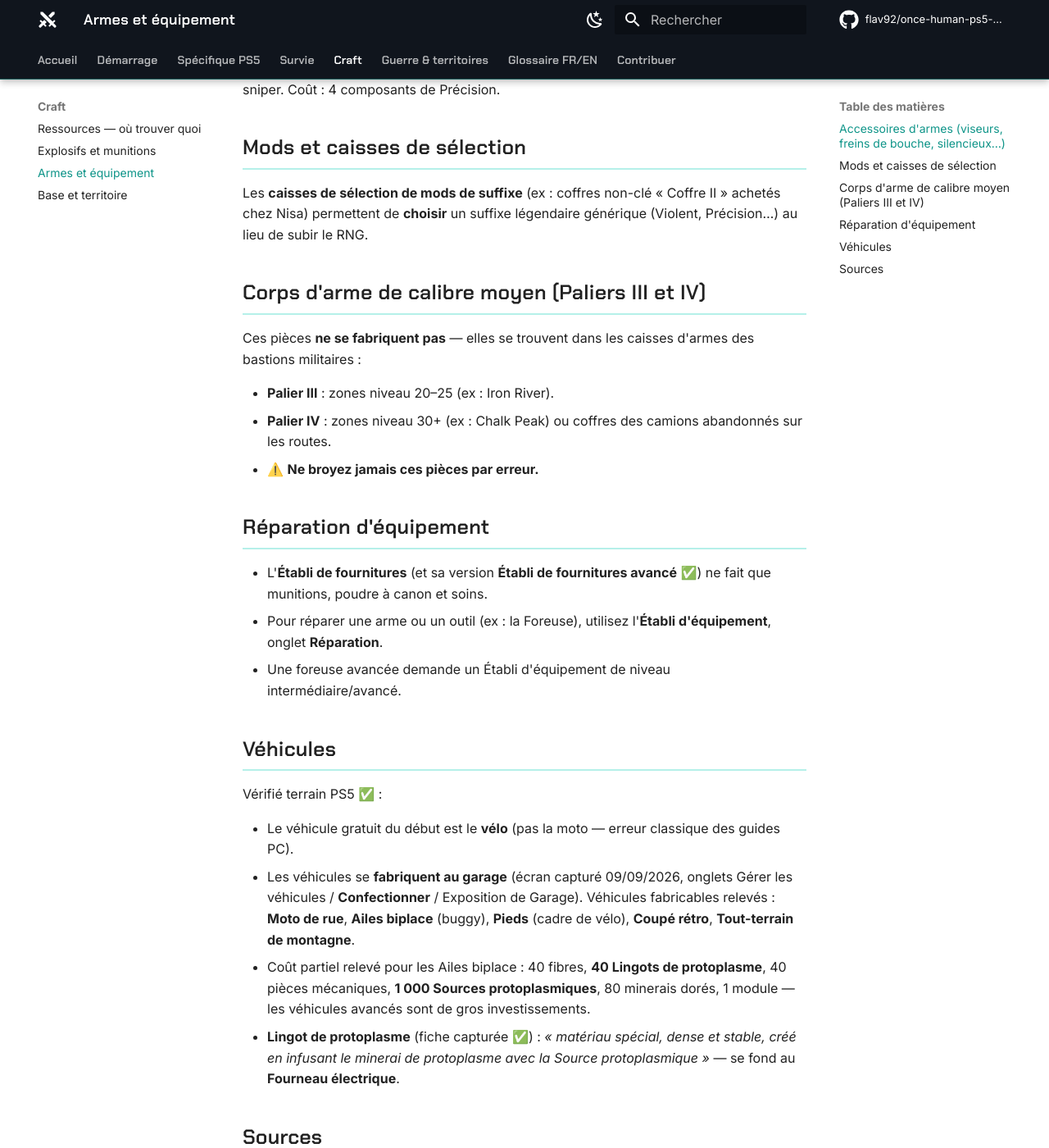
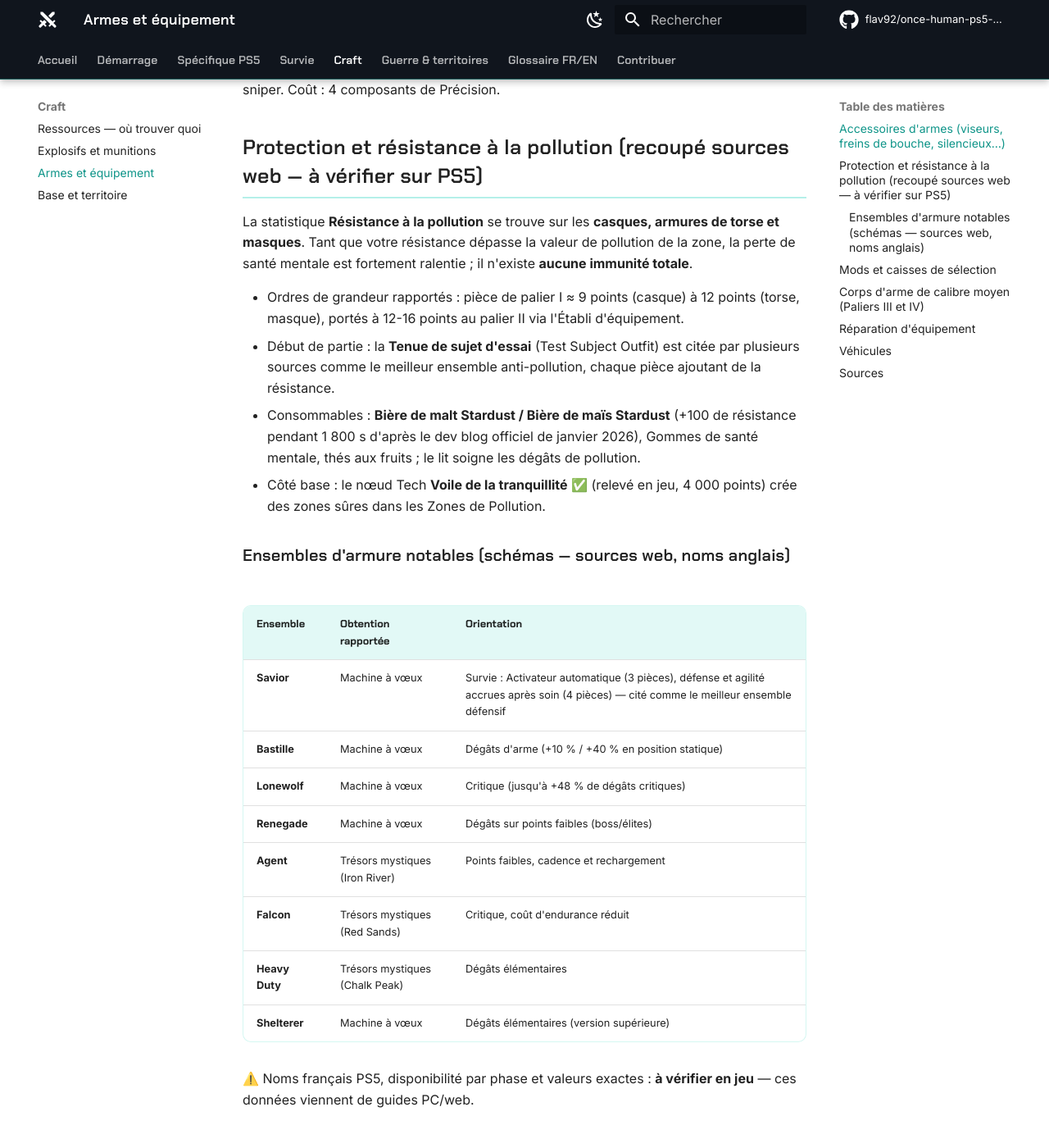
Before and after one commit to flav92/once-human-ps5-wiki, an MkDocs documentation site: the page built from docs/jeu/armes-equipement.md, in a window 1280 px wide and 1400 px high, scrolled down 750 px. Shown: the whole window at 82% size. Built offline with MkDocs 1.6.1 and Material for MkDocs 9.7.7, drawn with Linux system fonts in a browser that asks for light colours; comment, search, counter and statistics services are not loaded.

Commit message:
Protection et résistance à la pollution : synthèse multi-sources (à vérifier PS5), lien Zones de Pollution / Corrosion continue
Co-Authored-By: Claude Fable 5 <noreply@anthropic.com>
Claude-Session: https://claude.ai/code/session_01TCxfqbazixhXZqmCd3gYVk

```diff
--- a/docs/jeu/armes-equipement.md
+++ b/docs/jeu/armes-equipement.md
@@ -14,6 +14,30 @@
 - Chaque accessoire a un **coût de déverrouillage** (ex. 4 composants) et, une fois débloqué, est utilisable de façon permanente.
 
 **Exemple relevé — « Grand frein de bouche »** (emplacement Bouche) : **+10 % vitesse de balle, +22 % Précision** ; équipable sur fusils d'assaut, mitrailleuses légères et fusils de sniper. Coût : 4 composants de Précision.
+
+## Protection et résistance à la pollution (recoupé sources web — à vérifier sur PS5)
+
+La statistique **Résistance à la pollution** se trouve sur les **casques, armures de torse et masques**. Tant que votre résistance dépasse la valeur de pollution de la zone, la perte de santé mentale est fortement ralentie ; il n'existe **aucune immunité totale**.
+
+- Ordres de grandeur rapportés : pièce de palier I ≈ 9 points (casque) à 12 points (torse, masque), portés à 12-16 points au palier II via l'Établi d'équipement.
+- Début de partie : la **Tenue de sujet d'essai** (Test Subject Outfit) est citée par plusieurs sources comme le meilleur ensemble anti-pollution, chaque pièce ajoutant de la résistance.
+- Consommables : **Bière de malt Stardust / Bière de maïs Stardust** (+100 de résistance pendant 1 800 s d'après le dev blog officiel de janvier 2026), Gommes de santé mentale, thés aux fruits ; le lit soigne les dégâts de pollution.
+- Côté base : le nœud Tech **Voile de la tranquillité** ✅ (relevé en jeu, 4 000 points) crée des zones sûres dans les Zones de Pollution.
+
+### Ensembles d'armure notables (schémas — sources web, noms anglais)
+
+| Ensemble | Obtention rapportée | Orientation |
+|---|---|---|
+| **Savior** | Machine à vœux | Survie : Activateur automatique (3 pièces), défense et agilité accrues après soin (4 pièces) — cité comme le meilleur ensemble défensif |
+| **Bastille** | Machine à vœux | Dégâts d'arme (+10 % / +40 % en position statique) |
+| **Lonewolf** | Machine à vœux | Critique (jusqu'à +48 % de dégâts critiques) |
+| **Renegade** | Machine à vœux | Dégâts sur points faibles (boss/élites) |
+| **Agent** | Trésors mystiques (Iron River) | Points faibles, cadence et rechargement |
+| **Falcon** | Trésors mystiques (Red Sands) | Critique, coût d'endurance réduit |
+| **Heavy Duty** | Trésors mystiques (Chalk Peak) | Dégâts élémentaires |
+| **Shelterer** | Machine à vœux | Dégâts élémentaires (version supérieure) |
+
+⚠️ Noms français PS5, disponibilité par phase et valeurs exactes : **à vérifier en jeu** — ces données viennent de guides PC/web.
 
 ## Mods et caisses de sélection
 
```
Also changed, not shown: docs/captures-a-faire.md (+4 -1 lines), docs/jeu/base-territoire.md (+2 -0 lines).
